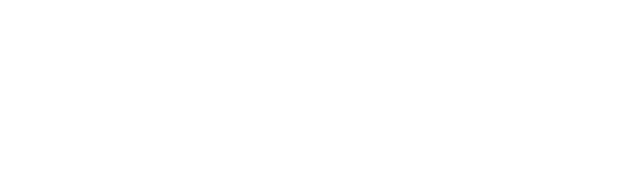
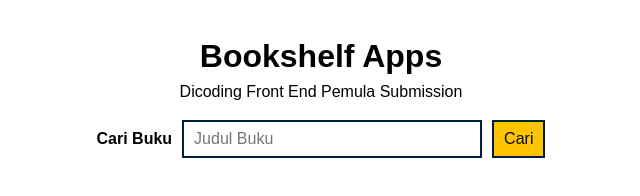
Before and after one commit to ahmaruff/dicoding-fe-pemula, a plain HTML site: page index.html in a window 1280 px wide. Shown: the whole page, without its empty margins (319-959 px from the left). Drawn offline with Linux system fonts and the light colour scheme.

Commit message:
feat:search-book form

```diff
--- a/assets/css/style.css
+++ b/assets/css/style.css
@@ -49,3 +49,81 @@
     font-family: Arial, Helvetica, sans-serif;
     scroll-behavior: smooth;
 }
+
+:root {
+    --yale-blue: #003566ff;
+    --gold: #ffd60aff;
+    --mikado-yellow: #ffc300ff;
+    --rich-black: #000814ff;
+    --oxford-blue: #001d3dff;
+}
+
+.container {
+    margin: 1rem;
+    padding: 1rem;
+}
+
+header {
+    display: flex;
+    flex-direction: column;
+    align-items: center;
+    justify-content: center;
+    margin-top: 2rem;
+}
+
+article.search {
+    display: flex;
+    flex-direction: column;
+    align-items: center;
+    justify-content: center;
+    margin-top: 1rem;
+}
+
+#searchBook {
+    display: flex;
+    flex-direction: column;
+    align-items: center;
+    justify-content: center;
+    gap: 5px;
+}
+
+#searchBook > label {
+    font-weight: bold;
+}
+
+input[name="searchBookTitle"] {
+    padding: 5px 10px;
+    width: 100%;
+    border: 2px solid var(--oxford-blue);
+}
+
+.submit-button {
+    display: inline-block;
+    color: var(--rich-black);
+    background-color: var(--mikado-yellow);
+    border: 2px solid var(--oxford-blue);
+    padding: 5px 10px;
+}
+
+.submit-button:hover {
+    background-color: var(--oxford-blue);
+    color: var(--mikado-yellow);
+    border: 2px solid var(--yale-blue);
+}
+
+/* sm-md screen */
+@media screen and (min-width: 576px ) {
+    #searchBook {
+        flex-direction: row;
+        gap: 10px;
+    }
+
+    #searchBook > input {
+        width: 300px;
+    }
+}
+
+
+/* md++ screen */
+@media screen and (min-width: 768px ) {
+}
--- a/index.html
+++ b/index.html
@@ -7,6 +7,22 @@
     <link rel="stylesheet" href="assets/css/style.css">
 </head>
 <body>
+    <header class="">
+        <h1>Bookshelf Apps</h1>
+        <p>Dicoding Front End Pemula Submission</p>
+    </header>
+    <main>
+        <article class="search">
+            <form action="" method="" id="searchBook">
+                <label for="searchBookTitle">Cari Buku</label>
+                <input type="text" name="searchBookTitle" id="searchBookTitle" placeholder="Judul Buku">
+                <button type="submit" class="submit-button">Cari</button>
+            </form>
+
+            <section id="searchResult">
+            </section>
+        </article>
+    </main>
 
     <script src="assets/js/main.js"></script>
 </body>
```
